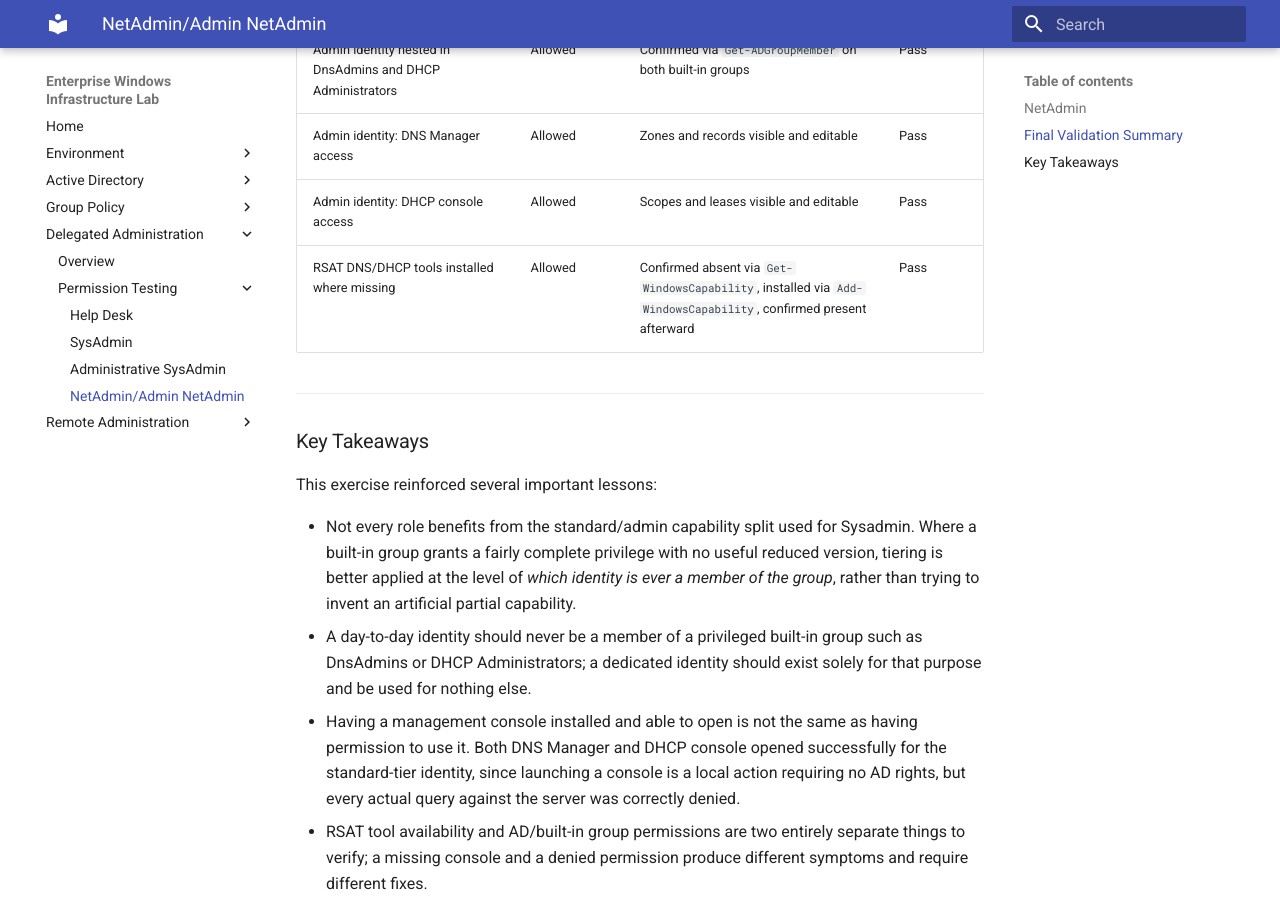
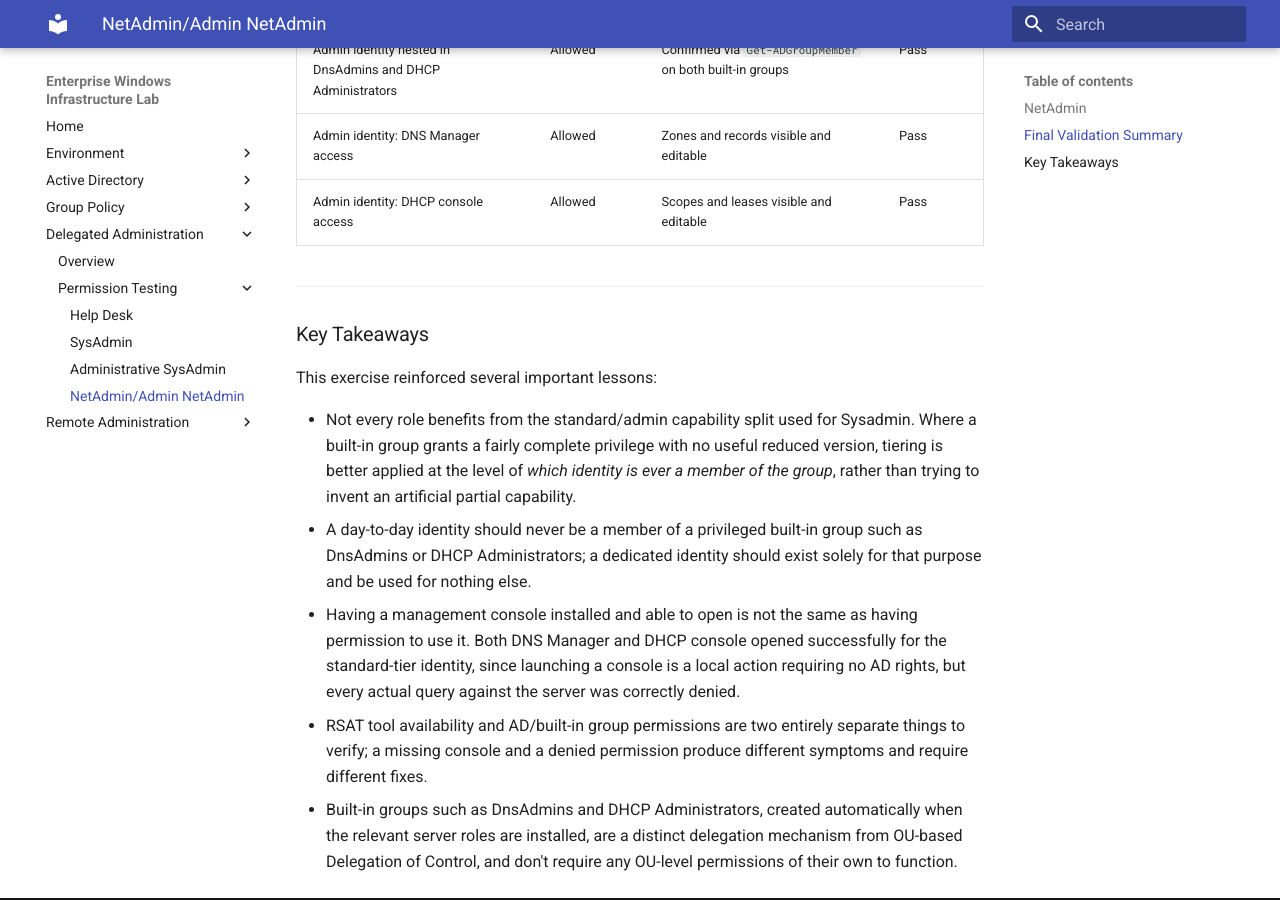
Before and after one commit to IsaacAzure/enterprise-homelab, an MkDocs documentation site: the page built from docs/delegated-administration/permission-testing/netadmin.md, in a window 1280 px wide and 900 px high, scrolled down 3493 px. Built offline with MkDocs 1.6.1 and Material for MkDocs 9.7.7, drawn with Linux system fonts in a browser that asks for light colours.

Commit message:
netadmin complete 3

```diff
--- a/docs/delegated-administration/permission-testing/netadmin.md
+++ b/docs/delegated-administration/permission-testing/netadmin.md
@@ -90,7 +90,6 @@
 | Admin identity nested in DnsAdmins and DHCP Administrators | Allowed         | Confirmed via `Get-ADGroupMember` on both built-in groups                        | Pass   |
 | Admin identity: DNS Manager access                      | Allowed           | Zones and records visible and editable                                          | Pass   |
 | Admin identity: DHCP console access                     | Allowed           | Scopes and leases visible and editable                                          | Pass   |
-| RSAT DNS/DHCP tools installed where missing              | Allowed           | Confirmed absent via `Get-WindowsCapability`, installed via `Add-WindowsCapability`, confirmed present afterward | Pass   |
 
 ---
 
```
